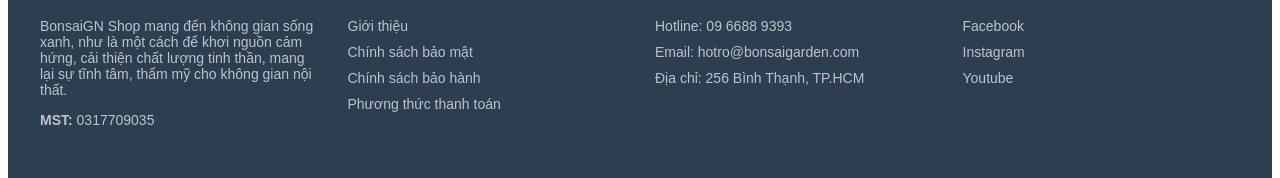
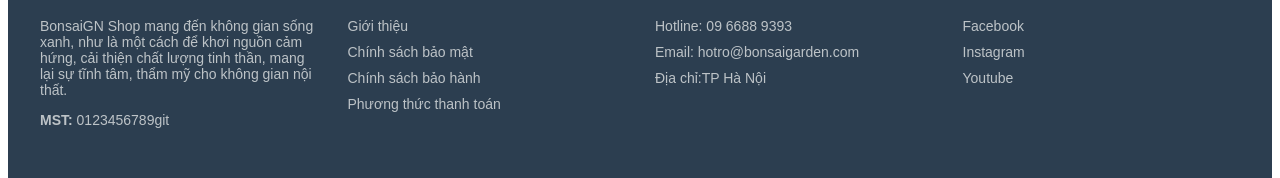
Before and after one commit to hungtrinh245/web_ban_cay_canh_bonsaiGN, a React (Vite) app in the folder client/: page /register in a window 1280 px wide. Shown: the part 949-1127 px from the top of the page. Built offline with nearby package versions, Linux system fonts and the light colour scheme.

Commit message:
exchange footer

```diff
--- a/client/src/components/layout/Footer.jsx
+++ b/client/src/components/layout/Footer.jsx
@@ -65,7 +65,7 @@
                     <p>
                         BonsaiGN Shop mang đến không gian sống xanh, như là một cách để khơi nguồn cảm hứng, cải thiện chất lượng tinh thần, mang lại sự tĩnh tâm, thẩm mỹ cho không gian nội thất.
                     </p>
-                    <p><strong>MST:</strong> 0317709035</p>
+                    <p><strong>MST:</strong> 0123456789git </p>
                 </div>
 
                 {/* Cột 2: Về chúng tôi */}
@@ -85,7 +85,7 @@
                     <ul style={listStyle}>
                         <li style={listItemStyle}>Hotline: 09 6688 9393</li>
                         <li style={listItemStyle}>Email: hotro@bonsaigarden.com</li>
-                        <li style={listItemStyle}>Địa chỉ: 256 Bình Thạnh, TP.HCM</li>
+                        <li style={listItemStyle}>Địa chỉ:TP Hà Nội</li>
                     </ul>
                 </div>
 
```
